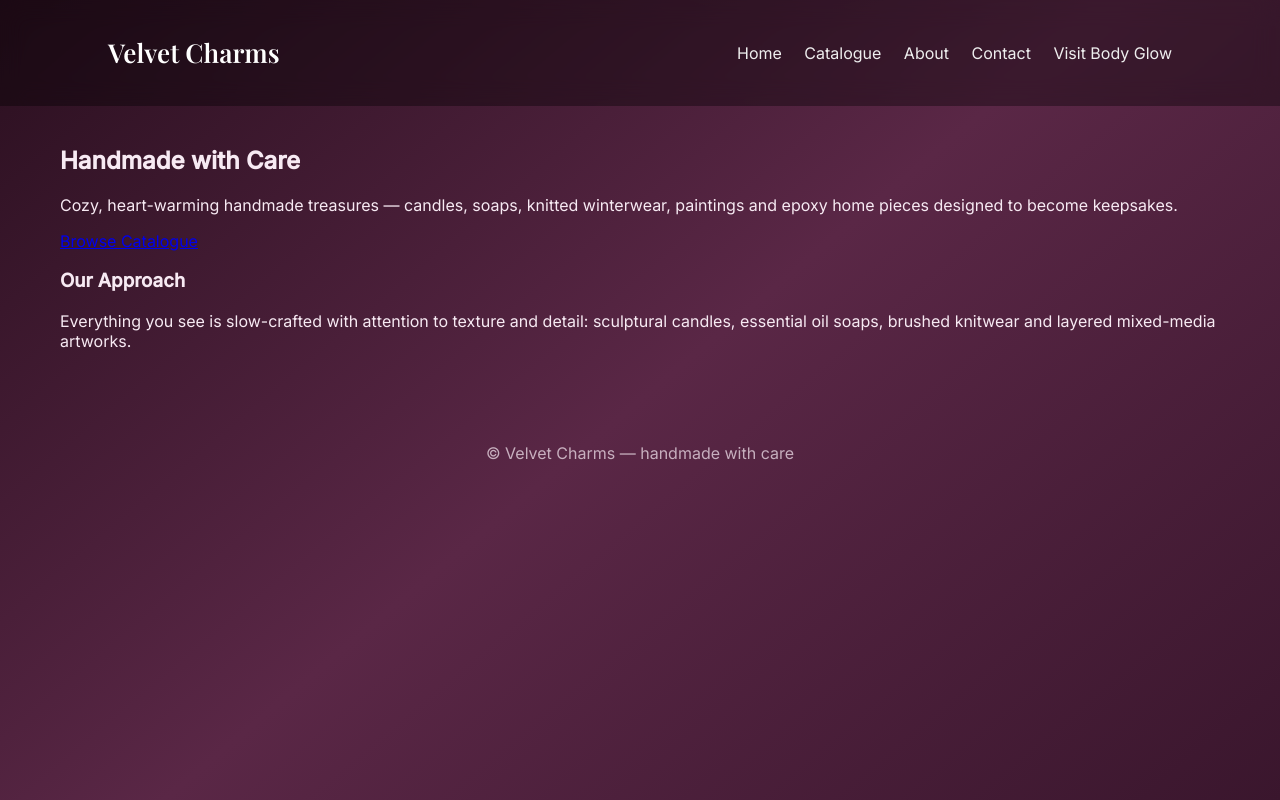
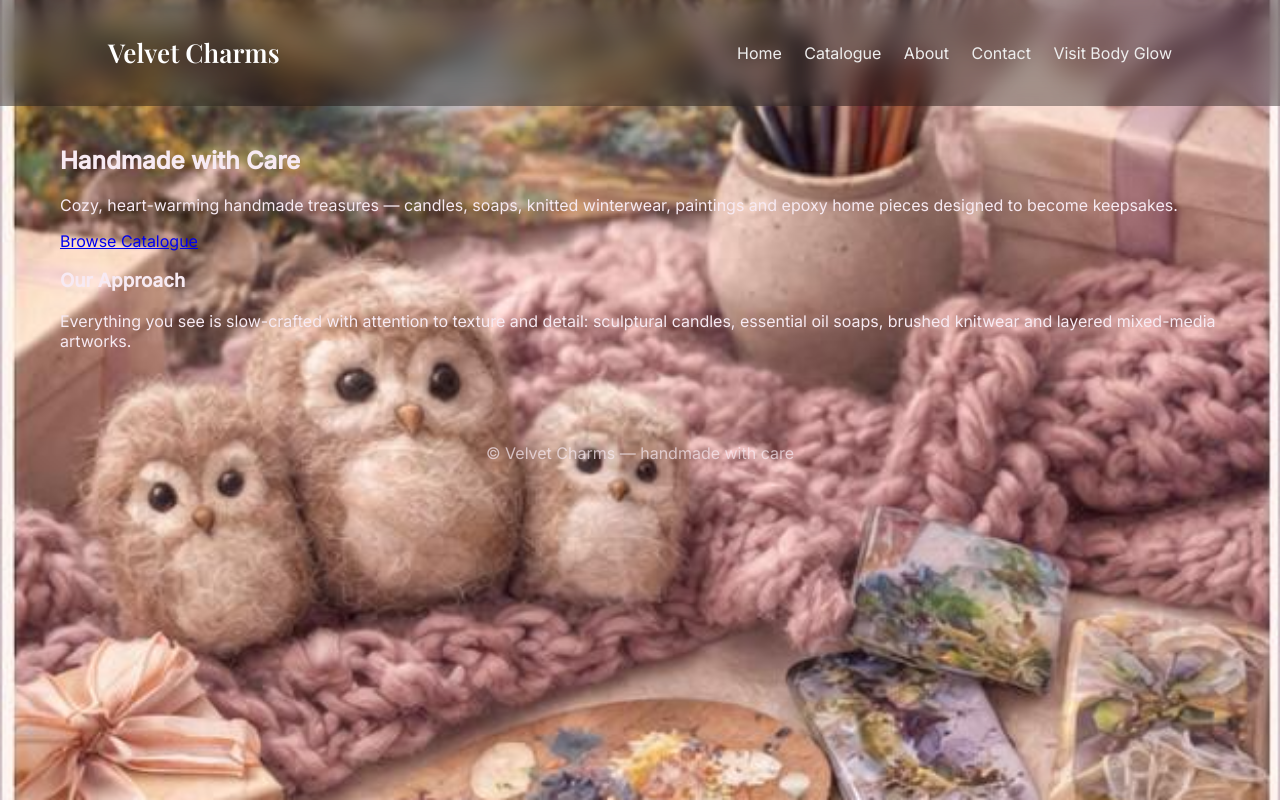
Before and after one commit to drezzillah-prog/velvet-charms-art-gifts-official, a website: page index.html in a window 1280 px wide. Drawn offline with nearby package versions, Linux system fonts and the light colour scheme.

Commit message:
Update style.css

```diff
--- a/style.css
+++ b/style.css
@@ -16,19 +16,14 @@ body{
   font-family:'Inter',sans-serif;
   color:#f7eaf3;
 
-  /* MAUVE + IMAGE (FIXED PATH) */
   background:
+    url("art and gifts 2.png") center/cover no-repeat fixed,
     linear-gradient(
       140deg,
       #2a0f1f 0%,
       #5a2746 50%,
       #3a162d 100%
-    ),
-    url("art and gifts 2.png");
-
-  background-size:cover;
-  background-position:center;
-  background-attachment:fixed;
+    );
 }
 
 /* HEADER */
```
